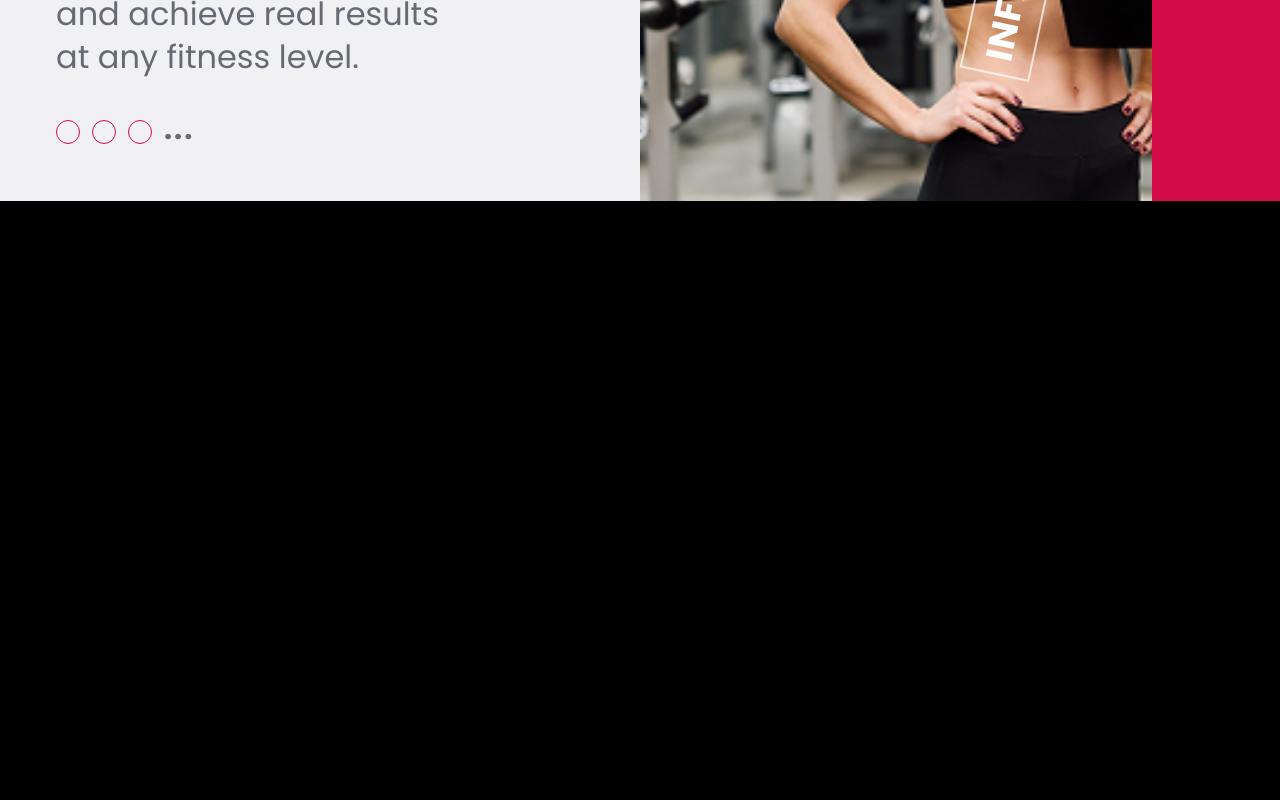
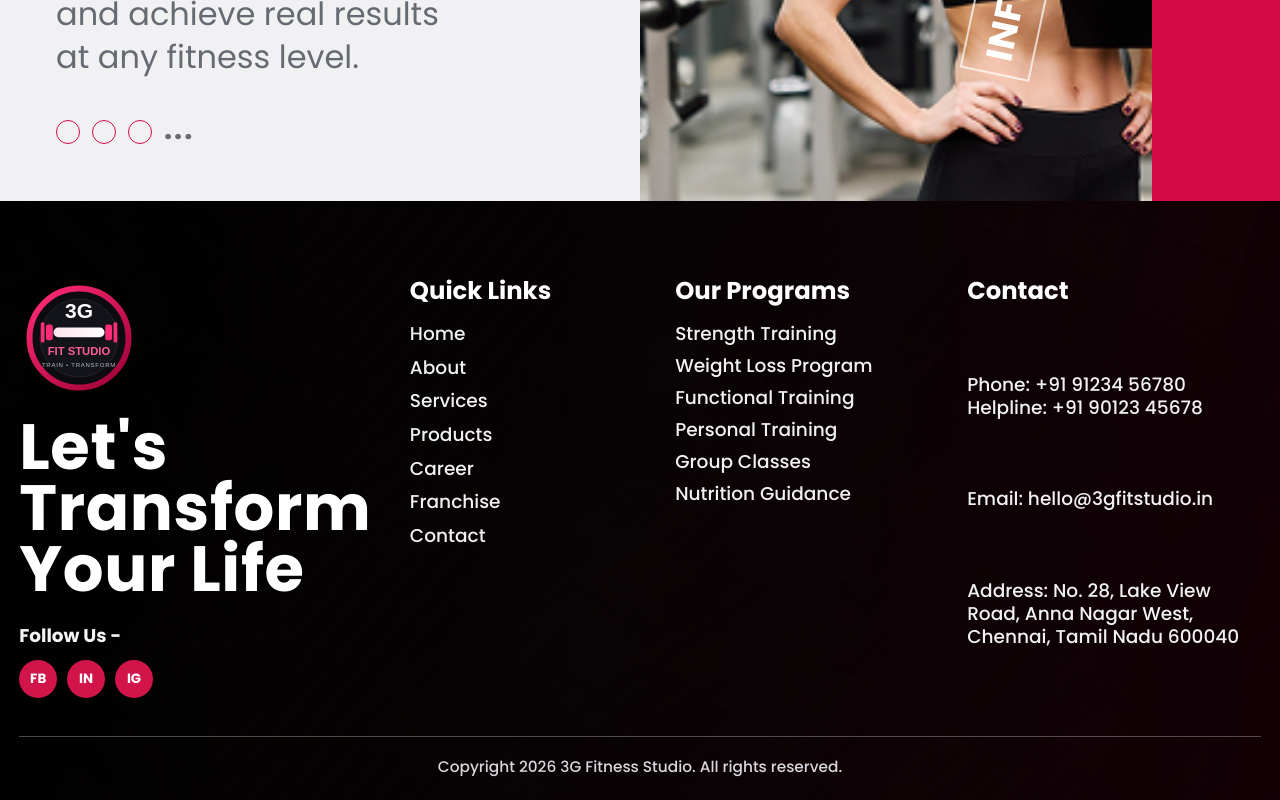
Before and after one commit to nandhini0609/3g_React, a React (Vite) app: page /about in a window 1280 px wide. Shown: the part 4488-5288 px from the top of the page. Before the commit the page ends 4689 px from the top, so only its background shows below. Built offline with nearby package versions, Linux system fonts and the light colour scheme.

Commit message:
Add AboutFooterSection component and styles to enhance the About page

```diff
--- a/src/Pages/AboutPage.jsx
+++ b/src/Pages/AboutPage.jsx
@@ -5,6 +5,7 @@ import { AboutCardsSection } from "../components/aboutPage/AboutCardsSection"
 import { AboutChooseSection } from "../components/aboutPage/AboutChooseSection"
 import { AboutCoachesSection } from "../components/aboutPage/AboutCoachesSection"
 import { AboutInfrastructureSection } from "../components/aboutPage/AboutInfrastructureSection"
+import { AboutFooterSection } from "../components/aboutPage/AboutFooterSection"
 import "../styles/appTokens.css"
 
 export function AboutPage() {
@@ -17,6 +18,7 @@ export function AboutPage() {
             <AboutChooseSection />
             <AboutCoachesSection />
             <AboutInfrastructureSection />
+            <AboutFooterSection />
         </div>
     )
 }
--- /dev/null
+++ b/src/components/aboutPage/AboutFooterSection.css
@@ -0,0 +1,158 @@
+.aboutFooterSection {
+    position: relative;
+    overflow: hidden;
+    padding: clamp(3rem, 6vw, 5rem) 1.2rem 1.4rem;
+    background:
+        linear-gradient(105deg, rgba(4, 4, 5, 0.92) 0%, rgba(24, 8, 12, 0.92) 48%, rgba(48, 0, 13, 0.9) 100%),
+        url("/footer-bg.png") center center / cover no-repeat;
+    color: #f5f5f7;
+}
+
+.aboutFooterOverlay {
+    position: absolute;
+    inset: 0;
+    background:
+        linear-gradient(90deg, rgba(0, 0, 0, 0.82) 0%, rgba(0, 0, 0, 0.72) 35%, rgba(0, 0, 0, 0.6) 100%),
+        repeating-linear-gradient(130deg,
+            rgba(255, 255, 255, 0.02) 0,
+            rgba(255, 255, 255, 0.02) 1px,
+            transparent 1px,
+            transparent 24px);
+    pointer-events: none;
+    opacity: 0.95;
+}
+
+.aboutFooterInner {
+    position: relative;
+    z-index: 1;
+    width: min(1320px, 100%);
+    margin: 0 auto;
+    display: grid;
+    grid-template-columns: 1.15fr 0.85fr 0.95fr 1.1fr;
+    gap: clamp(1.3rem, 3vw, 2.8rem);
+}
+
+.aboutFooterBrandColumn {
+    display: grid;
+    align-content: start;
+    gap: 0.7rem;
+}
+
+.aboutFooterLogo {
+    width: 120px;
+    height: auto;
+}
+
+.aboutFooterBrandColumn h2 {
+    margin: 0.5rem 0 0;
+    font-family: var(--font-poppins);
+    font-size: clamp(2.1rem, 5vw, 4.2rem);
+    line-height: 0.95;
+    font-weight: 800;
+    letter-spacing: 0.01em;
+    color: #ffffff;
+}
+
+.aboutFooterFollow {
+    margin: 0.7rem 0 0;
+    font-size: clamp(1rem, 1.5vw, 1.15rem);
+    font-weight: 700;
+}
+
+.aboutFooterSocials {
+    display: flex;
+    gap: 0.62rem;
+}
+
+.aboutFooterSocials a {
+    width: 38px;
+    height: 38px;
+    border-radius: 50%;
+    display: inline-flex;
+    align-items: center;
+    justify-content: center;
+    background: #d1154b;
+    color: #fff;
+    text-decoration: none;
+    font-family: var(--font-poppins);
+    font-size: 0.84rem;
+    font-weight: 700;
+    transition: transform 180ms ease, filter 180ms ease;
+}
+
+.aboutFooterSocials a:hover,
+.aboutFooterLinksColumn a:hover {
+    transform: translateY(-2px);
+    filter: brightness(1.08);
+}
+
+.aboutFooterLinksColumn h3,
+.aboutFooterProgramsColumn h3,
+.aboutFooterContactColumn h3 {
+    margin: 0;
+    color: #ffffff;
+    font-family: var(--font-poppins);
+    font-size: clamp(1.3rem, 1.9vw, 1.8rem);
+    line-height: 1.1;
+    font-weight: 700;
+}
+
+.aboutFooterLinksColumn ul,
+.aboutFooterProgramsColumn ul {
+    margin: 1.1rem 0 0;
+    padding: 0;
+    list-style: none;
+    display: grid;
+    gap: 0.54rem;
+}
+
+.aboutFooterLinksColumn a,
+.aboutFooterProgramsColumn li,
+.aboutFooterContactColumn p {
+    color: #f1f1f3;
+    text-decoration: none;
+    font-family: var(--font-poppins);
+    font-size: clamp(1rem, 1.45vw, 1.2rem);
+    line-height: 1.26;
+    font-weight: 500;
+}
+
+.aboutFooterContactColumn {
+    display: grid;
+    gap: 0.82rem;
+}
+
+.aboutFooterContactColumn p {
+    margin: 0.35rem 0 0;
+}
+
+.aboutFooterCopyright {
+    position: relative;
+    z-index: 1;
+    width: min(1320px, 100%);
+    margin: clamp(1.8rem, 4vw, 2.4rem) auto 0;
+    padding-top: 1.25rem;
+    border-top: 1px solid rgba(255, 255, 255, 0.28);
+}
+
+.aboutFooterCopyright p {
+    margin: 0;
+    text-align: center;
+    color: #d7d7dd;
+    font-family: var(--font-poppins);
+    font-size: clamp(0.9rem, 1.2vw, 1.06rem);
+    line-height: 1.3;
+    font-weight: 500;
+}
+
+@media (max-width: 900px) {
+    .aboutFooterInner {
+        grid-template-columns: repeat(2, minmax(0, 1fr));
+    }
+}
+
+@media (max-width: 640px) {
+    .aboutFooterInner {
+        grid-template-columns: 1fr;
+    }
+}
--- /dev/null
+++ b/src/components/aboutPage/AboutFooterSection.jsx
@@ -0,0 +1,86 @@
+import logo from "/brand-logo.svg"
+import "./AboutFooterSection.css"
+
+const quickLinks = ["Home", "About", "Services", "Products", "Career", "Franchise", "Contact"]
+
+const programs = [
+    "Strength Training",
+    "Weight Loss Program",
+    "Functional Training",
+    "Personal Training",
+    "Group Classes",
+    "Nutrition Guidance",
+]
+
+export function AboutFooterSection() {
+    return (
+        <footer className="aboutFooterSection" aria-label="About page footer">
+            <div className="aboutFooterOverlay" aria-hidden="true" />
+
+            <div className="aboutFooterInner">
+                <div className="aboutFooterBrandColumn">
+                    <img src={logo} alt="3G Fitness Studio logo" className="aboutFooterLogo" />
+                    <h2>
+                        Let&apos;s
+                        <br />
+                        Transform
+                        <br />
+                        Your Life
+                    </h2>
+
+                    <p className="aboutFooterFollow">Follow Us -</p>
+                    <div className="aboutFooterSocials" aria-label="Social links">
+                        <a href="#" aria-label="Facebook">
+                            FB
+                        </a>
+                        <a href="#" aria-label="LinkedIn">
+                            IN
+                        </a>
+                        <a href="#" aria-label="Instagram">
+                            IG
+                        </a>
+                    </div>
+                </div>
+
+                <div className="aboutFooterLinksColumn">
+                    <h3>Quick Links</h3>
+                    <ul>
+                        {quickLinks.map((item) => (
+                            <li key={item}>
+                                <a href="#">{item}</a>
+                            </li>
+                        ))}
+                    </ul>
+                </div>
+
+                <div className="aboutFooterProgramsColumn">
+                    <h3>Our Programs</h3>
+                    <ul>
+                        {programs.map((item) => (
+                            <li key={item}>{item}</li>
+                        ))}
+                    </ul>
+                </div>
+
+                <div className="aboutFooterContactColumn">
+                    <h3>Contact</h3>
+                    <p>
+                        Phone: +91 91234 56780
+                        <br />
+                        Helpline: +91 90123 45678
+                    </p>
+                    <p>Email: hello@3gfitstudio.in</p>
+                    <p>
+                        Address: No. 28, Lake View Road, Anna Nagar West,
+                        <br />
+                        Chennai, Tamil Nadu 600040
+                    </p>
+                </div>
+            </div>
+
+            <div className="aboutFooterCopyright">
+                <p>Copyright 2026 3G Fitness Studio. All rights reserved.</p>
+            </div>
+        </footer>
+    )
+}
```
